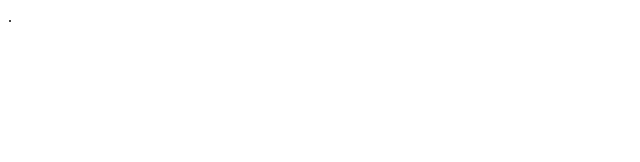
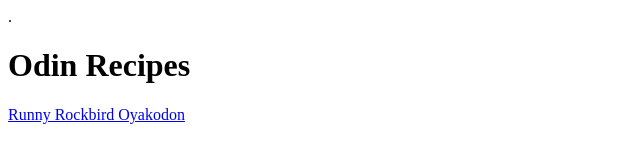
Before and after one commit to nna24/odin-recipes, a plain HTML site: page index.html in a window 1280 px wide. Shown: the whole page, without its empty margins (0-640 px from the left). Drawn offline with Linux system fonts and the light colour scheme.

Commit message:
Update index.html with link to oyakodon recipe

```diff
--- a/index.html
+++ b/index.html
@@ -4,6 +4,8 @@
     <head>
         <meta charset="utf-8">.
         <title> Project Recipes </title>
+        <h1> Odin Recipes </h1>
+        <a href="recipes/animeoyakodon.html">Runny Rockbird Oyakodon</a>
     </head>
     <body>
 
```
